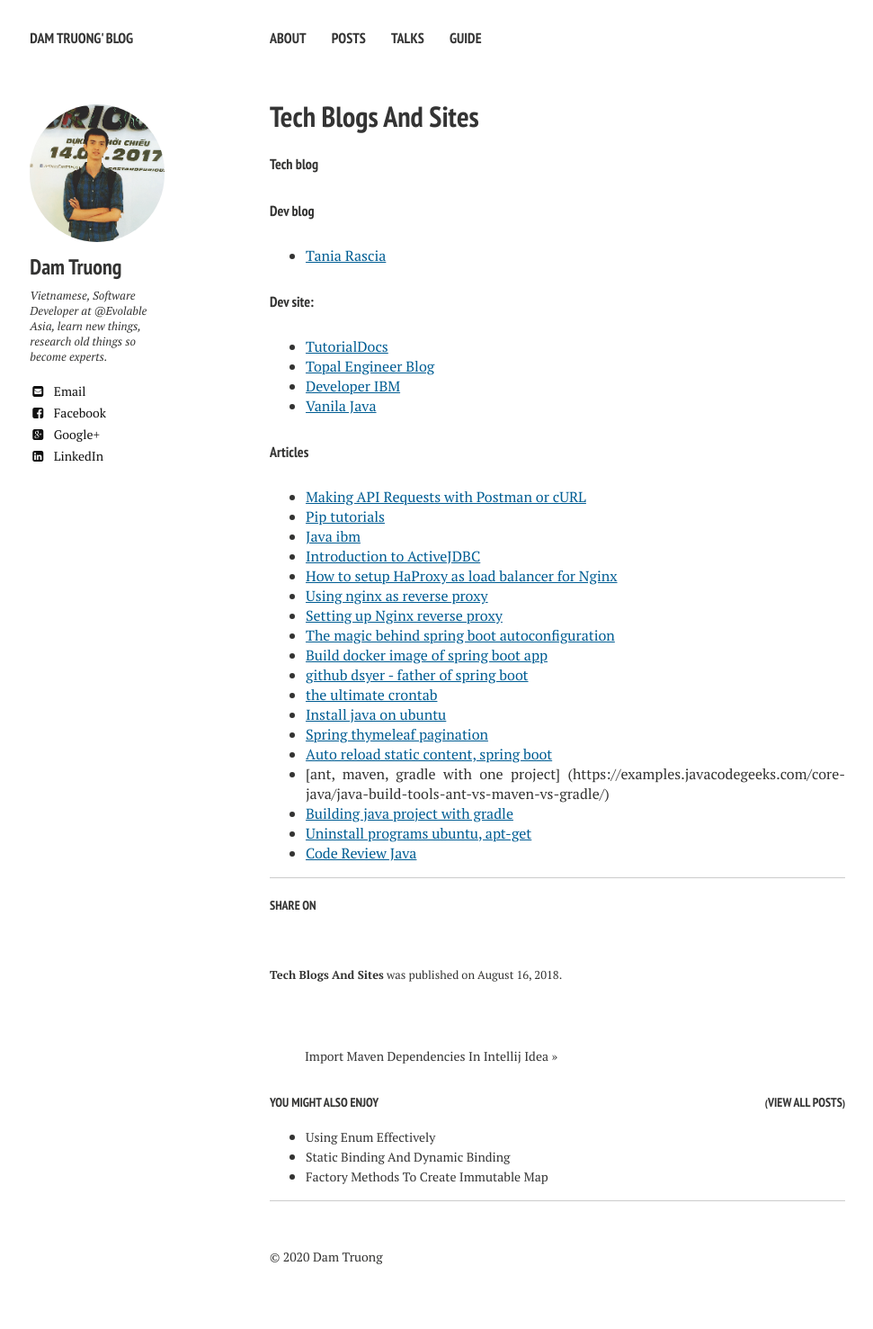
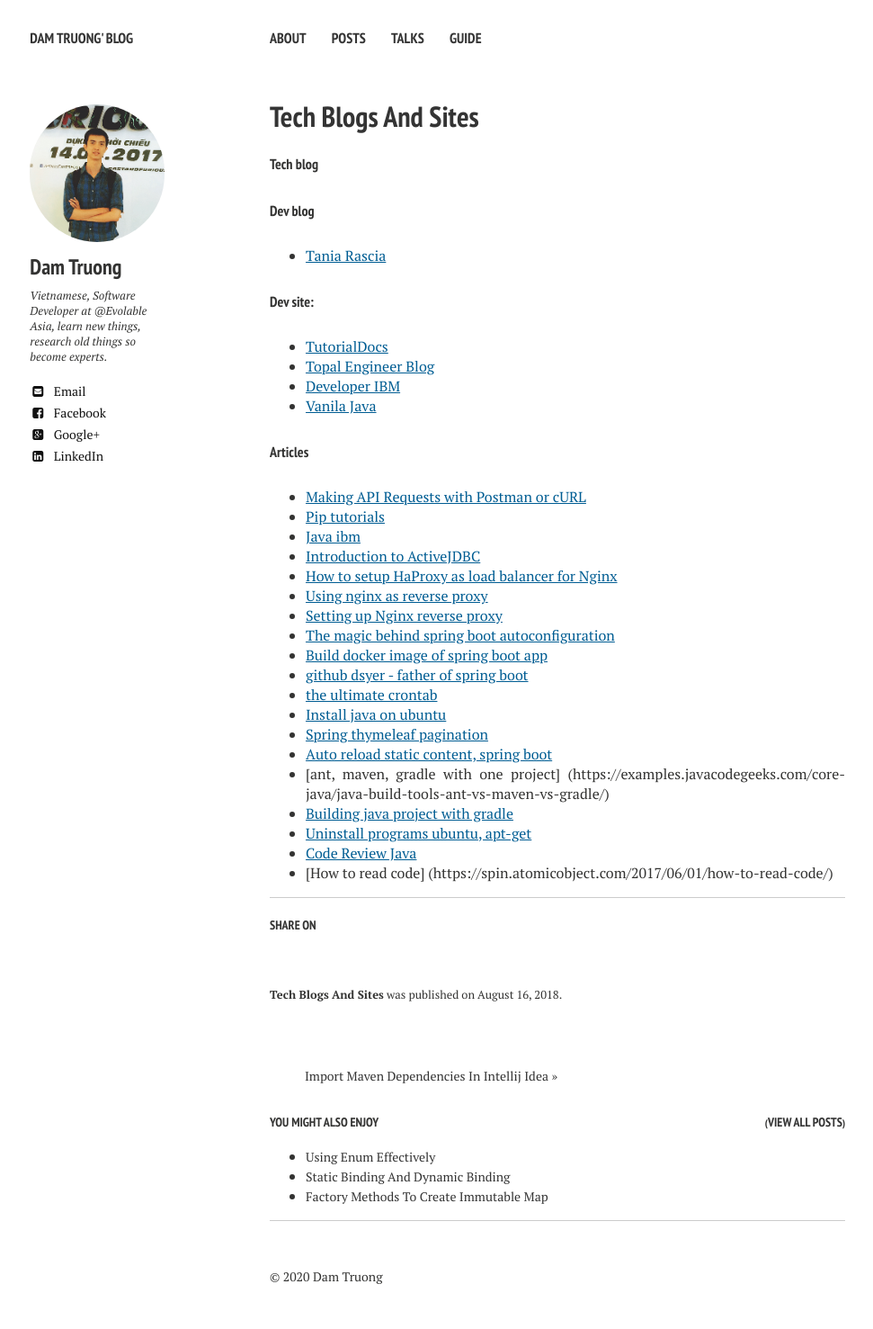
Before and after one commit to truongdam/truongdam.github.io, a Jekyll site: the page built from _posts/2018-08-16-tech-blogs-and-sites.md, in a window 1280 px wide. Shown: the whole page at 90% size, without its empty margins (20-991 px from the left). Built offline with Jekyll 4.4.1, drawn with Linux system fonts in a browser that asks for light colours; nearby versions of some CDN libraries; our own code applies the rules of GitHub Pages for plain Markdown files; before the commit the page ends 1455 px from its top, so only the background shows below that.

Commit message:
how to read code

```diff
--- a/_posts/2018-08-16-tech-blogs-and-sites.md
+++ b/_posts/2018-08-16-tech-blogs-and-sites.md
@@ -31,3 +31,4 @@
 - [Building java project with gradle](https://hackersandslackers.com/building-java-projects-with-gradle/)
 - [Uninstall programs ubuntu, apt-get](https://vitux.com/how-to-uninstall-programs-from-your-ubuntu-system/)
 - [Code Review Java](https://dev.to/smartyansh/code-review-checklist-for-java-beginners-181f)
+- [How to read code] (https://spin.atomicobject.com/2017/06/01/how-to-read-code/)
```
